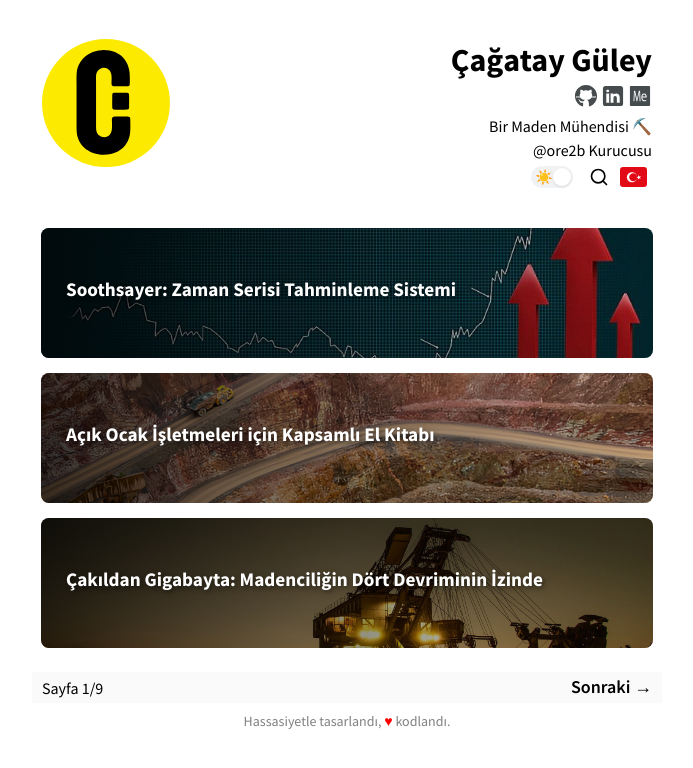
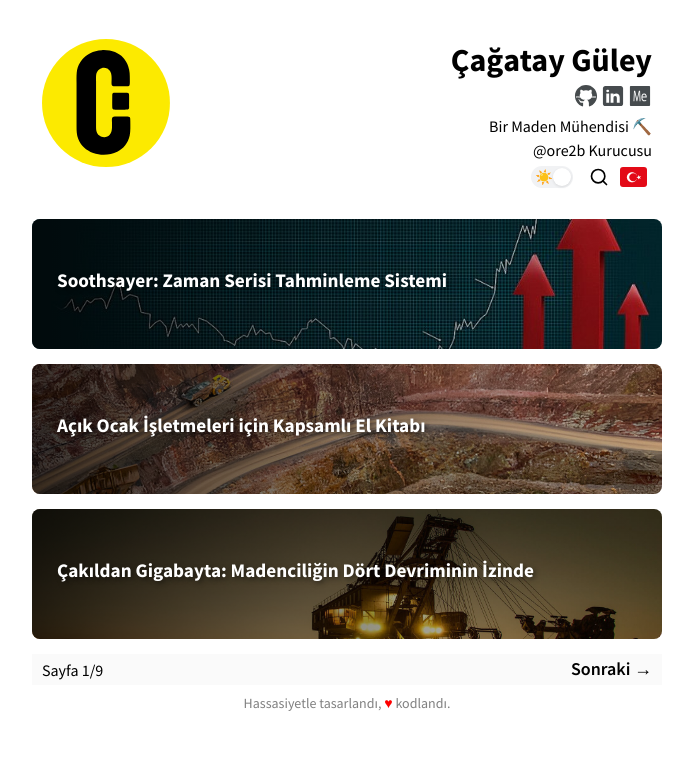
Before and after one commit to guleyc/blog-tr, a Jekyll site: the page built from index.html, in a window 1280 px wide. Shown: the top 768 px of the page, without its empty margins (293-986 px from the left). Built offline with Jekyll 4.4.1, drawn with Linux system fonts in a browser that asks for light colours; the list of posts is cut into pages by our own code; comment, search, counter and statistics services are not loaded.

Commit message:
Update style.css

```diff
--- a/assets/css/style.css
+++ b/assets/css/style.css
@@ -559,7 +559,6 @@ code {
 
 .post-container {
     width: 100%;
-    margin: 1vh
 }
 
 /* TOC */
```
